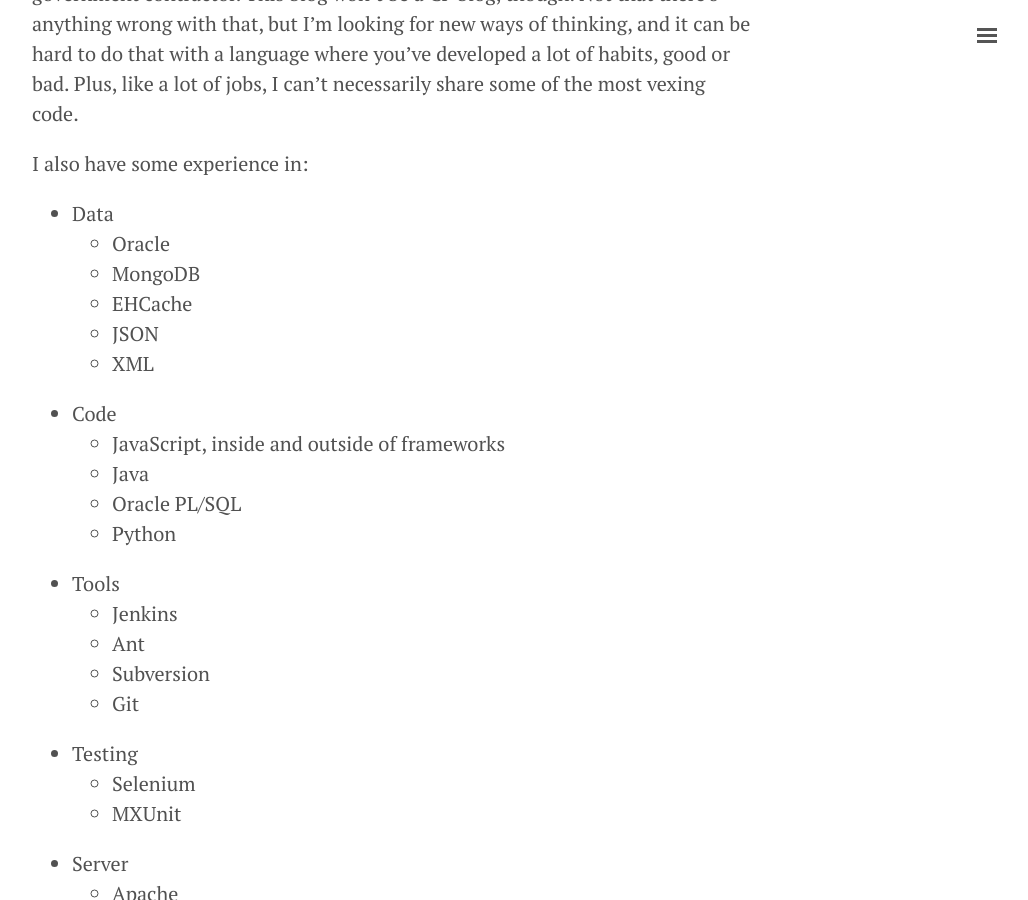
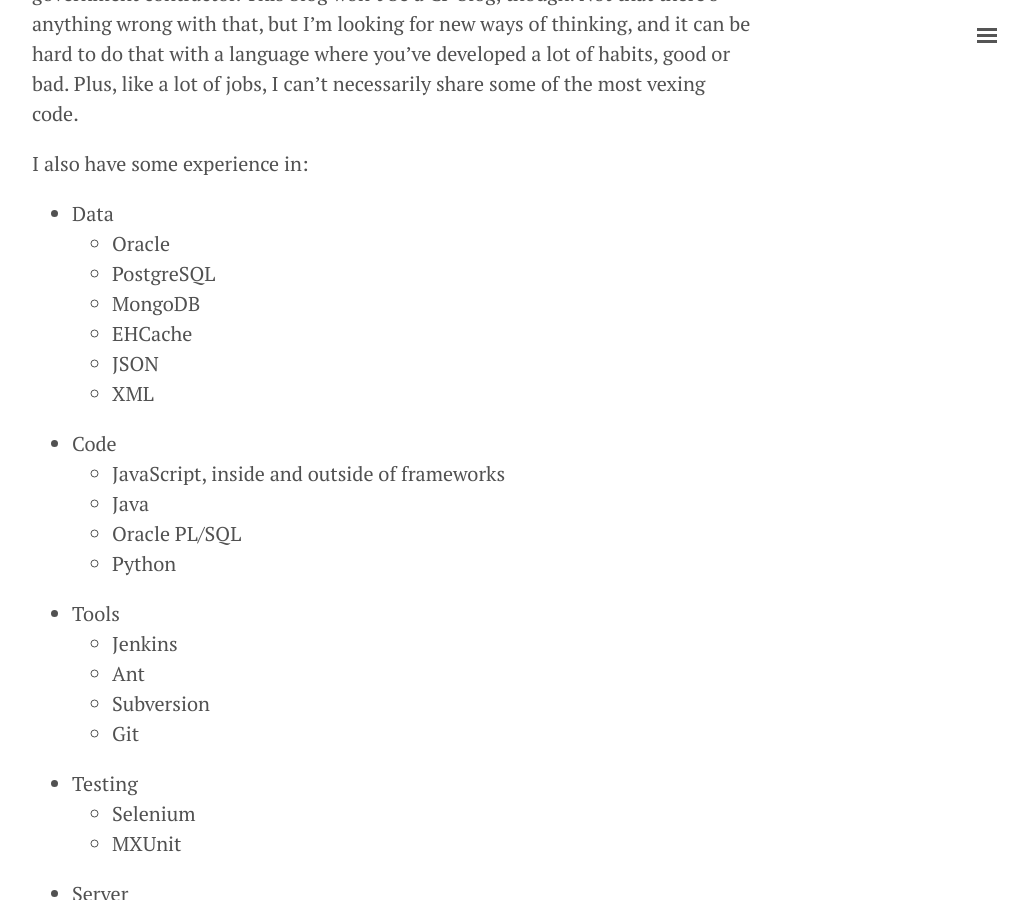
Before and after one commit to shanethacker/shanethacker.github.io, a Jekyll site: the page built from about.md, in a window 1280 px wide and 900 px high, scrolled down 1070 px. Shown: the whole window, without its empty margins (248-1276 px from the left). Built offline with Jekyll 4.4.1, drawn with Linux system fonts in a browser that asks for light colours.

Commit message:
Added postgres.

```diff
--- a/about.md
+++ b/about.md
@@ -25,6 +25,7 @@ I also have some experience in:
 
 * Data
   * Oracle
+  * PostgreSQL
   * MongoDB
   * EHCache
   * JSON
```
